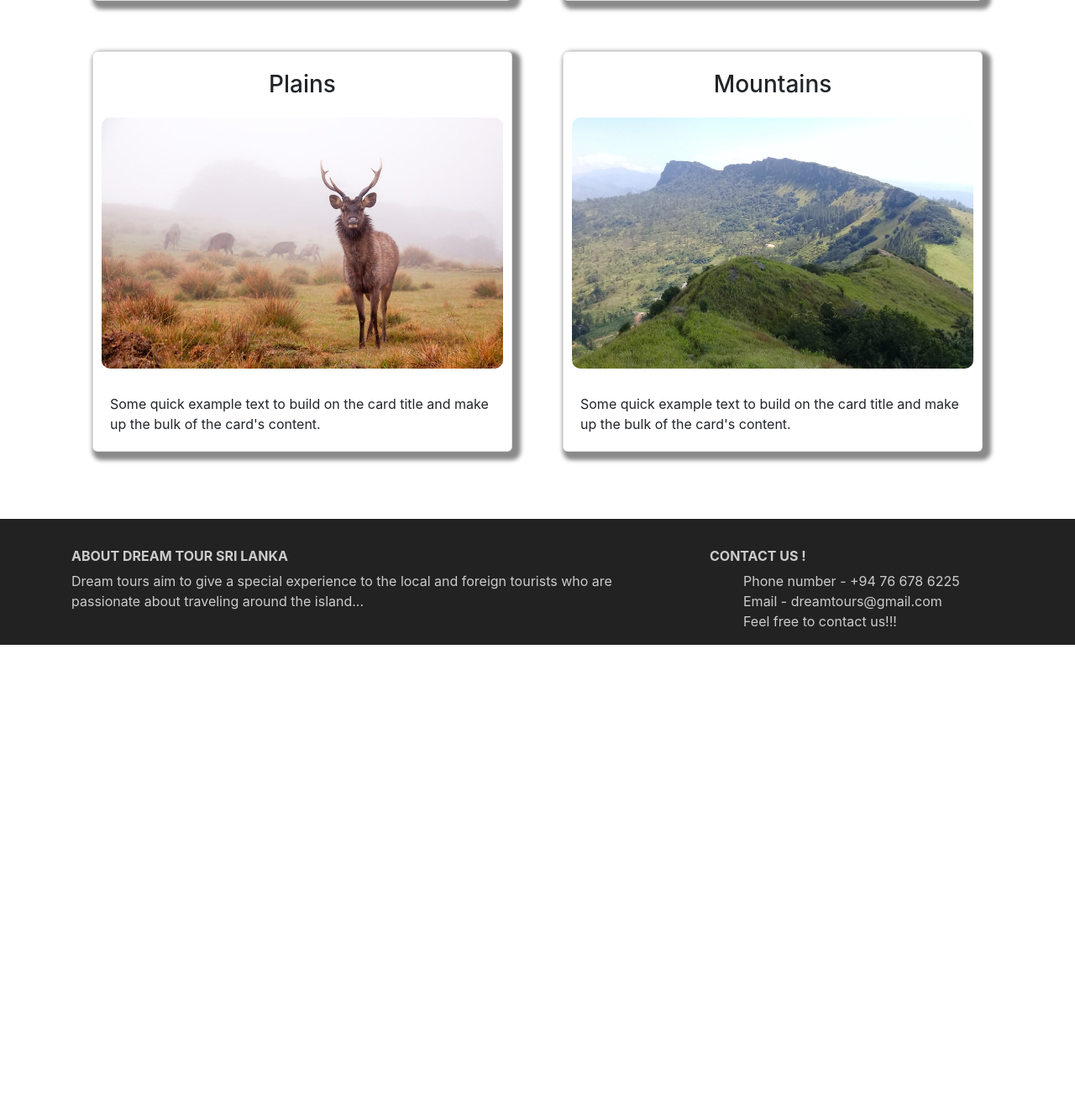
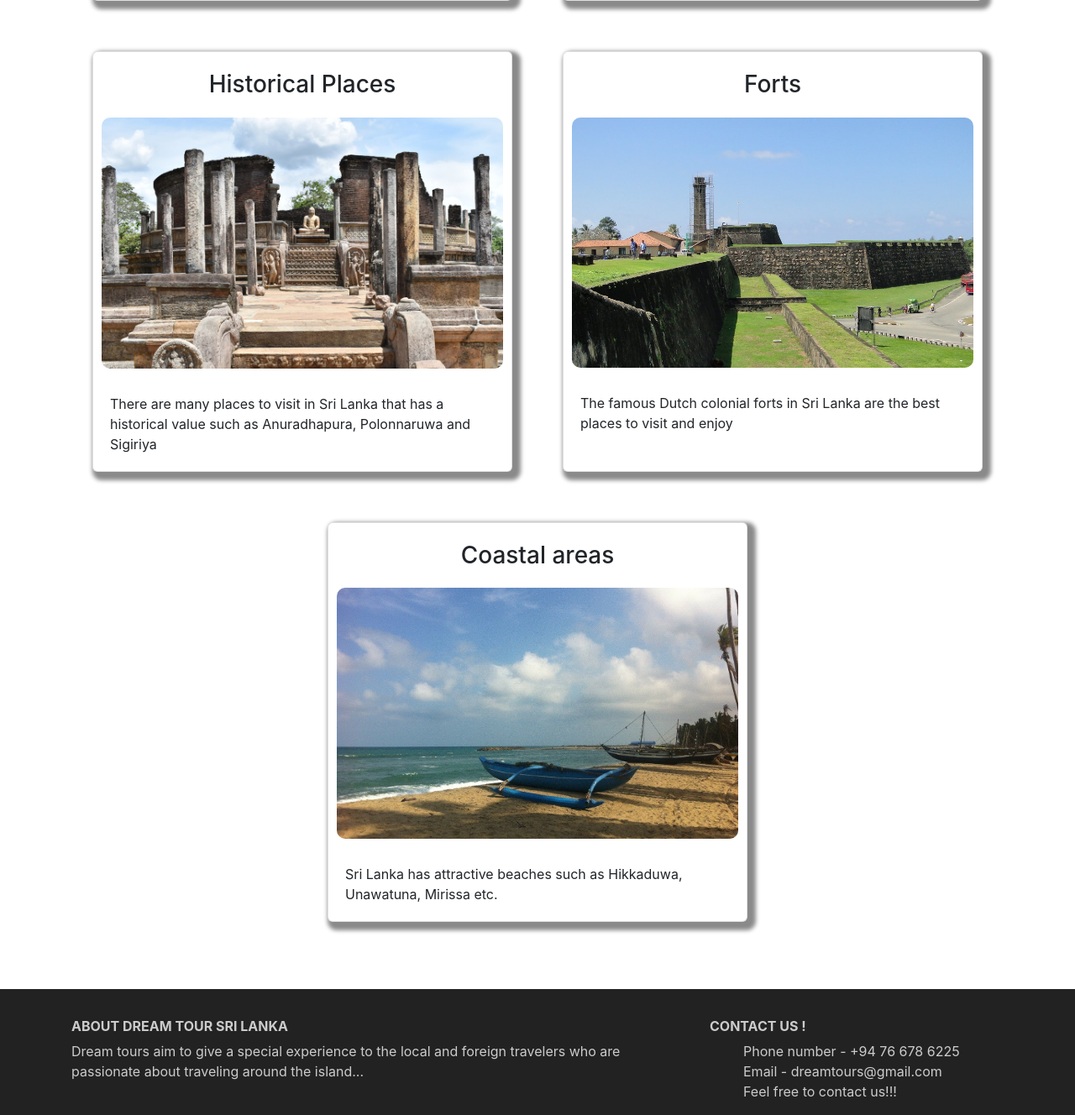
Before and after one commit to gajindubandara/Travel-Web, a PHP site: page / in a window 1280 px wide. Shown: the part 2264-3592 px from the top of the page at 84% size. Before the commit the page ends 3032 px from the top, so only its background shows below. Run offline with PHP 8.4, Linux system fonts and the light colour scheme; some libraries are stand-ins or nearby versions.

Commit message:
Add more cards to home

```diff
--- a/index.php
+++ b/index.php
@@ -112,20 +112,30 @@
 
 
             <div class="card card-style" style="width: 500px">
-                <h3 class="card-title">Plains</h3>
-                <img class="card-img-top card-img" src="images/plains.jpg" alt="Card image cap">
+                <h3 class="card-title">Historical Places</h3>
+                <img class="card-img-top card-img" src="images/his.jpg" alt="Card image cap">
                 <div class="card-body">
-                    <p class="card-text">Some quick example text to build on the card title and make up the bulk of the
-                        card's content.</p>
+                    <p class="card-text">There are many places to visit in Sri Lanka that has a historical value such as Anuradhapura, Polonnaruwa and Sigiriya</p>
                 </div>
             </div>
 
             <div class="card card-style" style="width: 500px">
-                <h3 class="card-title">Mountains</h3>
-                <img class="card-img-top card-img" src="images/moun.jpg" alt="Card image cap">
+                <h3 class="card-title">Forts</h3>
+                <img class="card-img-top card-img" src="images/fort.jpg" alt="Card image cap">
                 <div class="card-body">
-                    <p class="card-text">Some quick example text to build on the card title and make up the bulk of the
-                        card's content.</p>
+                    <p class="card-text">The famous Dutch colonial forts in Sri Lanka are the best places to visit and enjoy</p>
+                </div>
+            </div>
+
+        </div>
+        <div class="row justify-content-md-center ">
+
+
+            <div class="card card-style" style="width: 500px">
+                <h3 class="card-title">Coastal areas</h3>
+                <img class="card-img-top card-img" src="images/cos.jpg" alt="Card image cap">
+                <div class="card-body">
+                    <p class="card-text">Sri Lanka has attractive beaches such as Hikkaduwa, Unawatuna, Mirissa etc.</p>
                 </div>
             </div>
 
@@ -135,45 +145,7 @@
 
 </div>
 
-<!--<div class="main-container ">-->
-<!---->
-<!--    <div class="col-md-12">-->
-<!--        <h1 style="text-align: center;">Food and accommodation facilities for our customers...</h1>-->
-<!--        <div class="row justify-content-md-center ">-->
-<!--            <div class="card card-style" style="width: 500px">-->
-<!--                <h3 class="card-title">Food</h3>-->
-<!--                <img class="card-img-top card-img" src="images/waterfalls.jpg" alt="Card image cap">-->
-<!--                <div class="card-body">-->
-<!--                    <p class="card-text">Some quick example text to build on the card title and make up the bulk of the-->
-<!--                        card's content.</p>-->
-<!--                </div>-->
-<!--            </div>-->
-<!--            <div class="card card-style" style="width: 500px">-->
-<!--                <h3 class="card-title">Accommodation</h3>-->
-<!--                <img class="card-img-top card-img" src="images/plains.jpg" alt="Card image cap">-->
-<!--                <div class="card-body">-->
-<!--                    <p class="card-text">Some quick example text to build on the card title and make up the bulk of the-->
-<!--                        card's content.</p>-->
-<!--                </div>-->
-<!--            </div>-->
-<!---->
-<!--        </div>-->
-<!--    </div>-->
-<!---->
-<!---->
-<!--</div>-->
-<!--<div class="main-container ">-->
-<!---->
-<!--    <div class="col-md-12">-->
-<!--        <h1 style="text-align: center;">Transportation methods for our customers...</h1>-->
-<!--        <div class="row justify-content-md-center ">-->
-<!--            <h3>We have many transport methods available.It will be organized by our company according to your  </h3>-->
-<!---->
-<!--        </div>-->
-<!--    </div>-->
-<!---->
-<!---->
-<!--</div>-->
+
 
 <?php include 'nav&footer/footer.php' ?>
 <script src="https://code.jquery.com/jquery-3.3.1.slim.min.js"
--- a/nav&footer/footer.php
+++ b/nav&footer/footer.php
@@ -14,7 +14,7 @@
     <div class="row">
       <div class="col-lg-8 col-md-8 col-sm-12">
         <h6 class="text-uppercase font-weight-bold">About Dream Tour Sri Lanka</h6>
-        <p>Dream tours aim to give a special experience to the local and foreign tourists who
+        <p>Dream tours aim to give a special experience to the local and foreign travelers who
             are passionate about traveling around the island... </p>
 
       </div>
```
Also changed, not shown: images/cos.jpg (added), images/fort.jpg (added), images/his.jpg (added).
